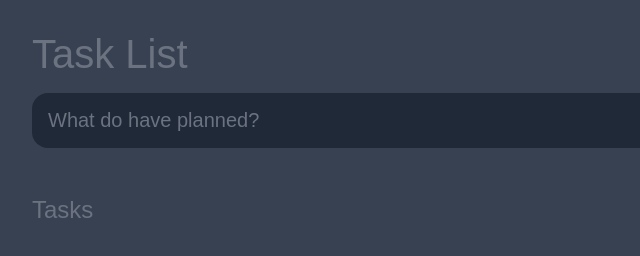
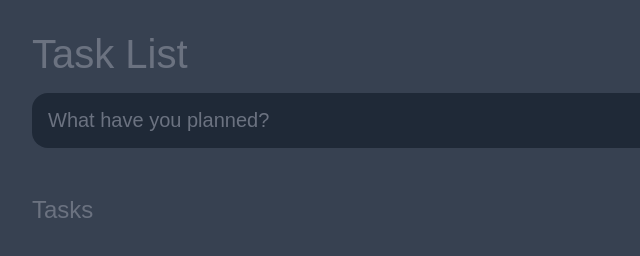
Before and after one commit to sri-mondal/Task-Manager, a plain HTML site: page index.html in a window 1280 px wide. Shown: the full height of the page, 224-864 px from the left. Drawn offline with Linux system fonts and the light colour scheme.

Commit message:
Update index.html

```diff
--- a/index.html
+++ b/index.html
@@ -17,7 +17,7 @@
             <input
                 type="text"
                 id="new-task-input"
-                placeholder="What do have planned?"/>
+                placeholder="What have you planned?"/>
             <input
                 type="submit"
                 id="new-task-submit"
```
